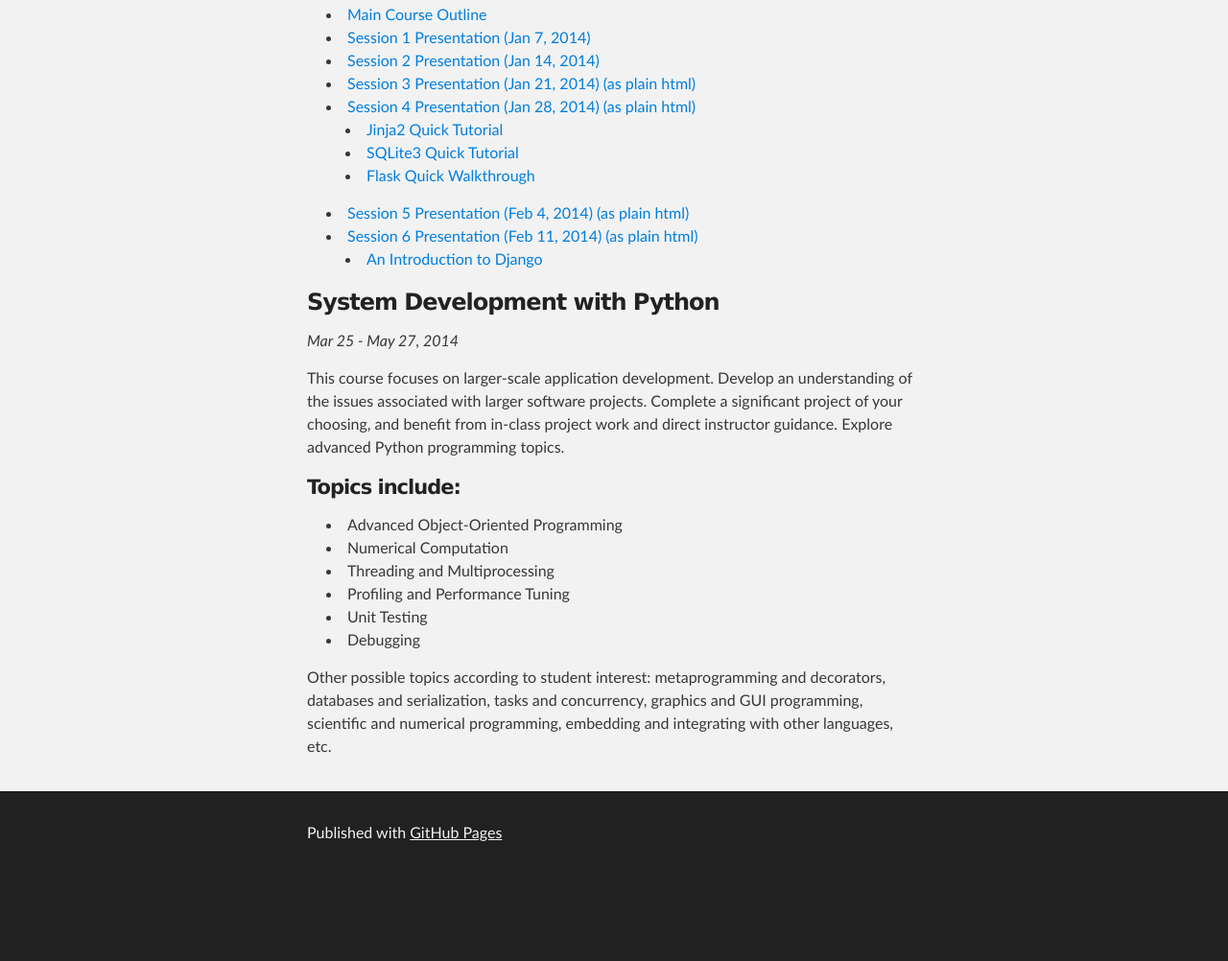
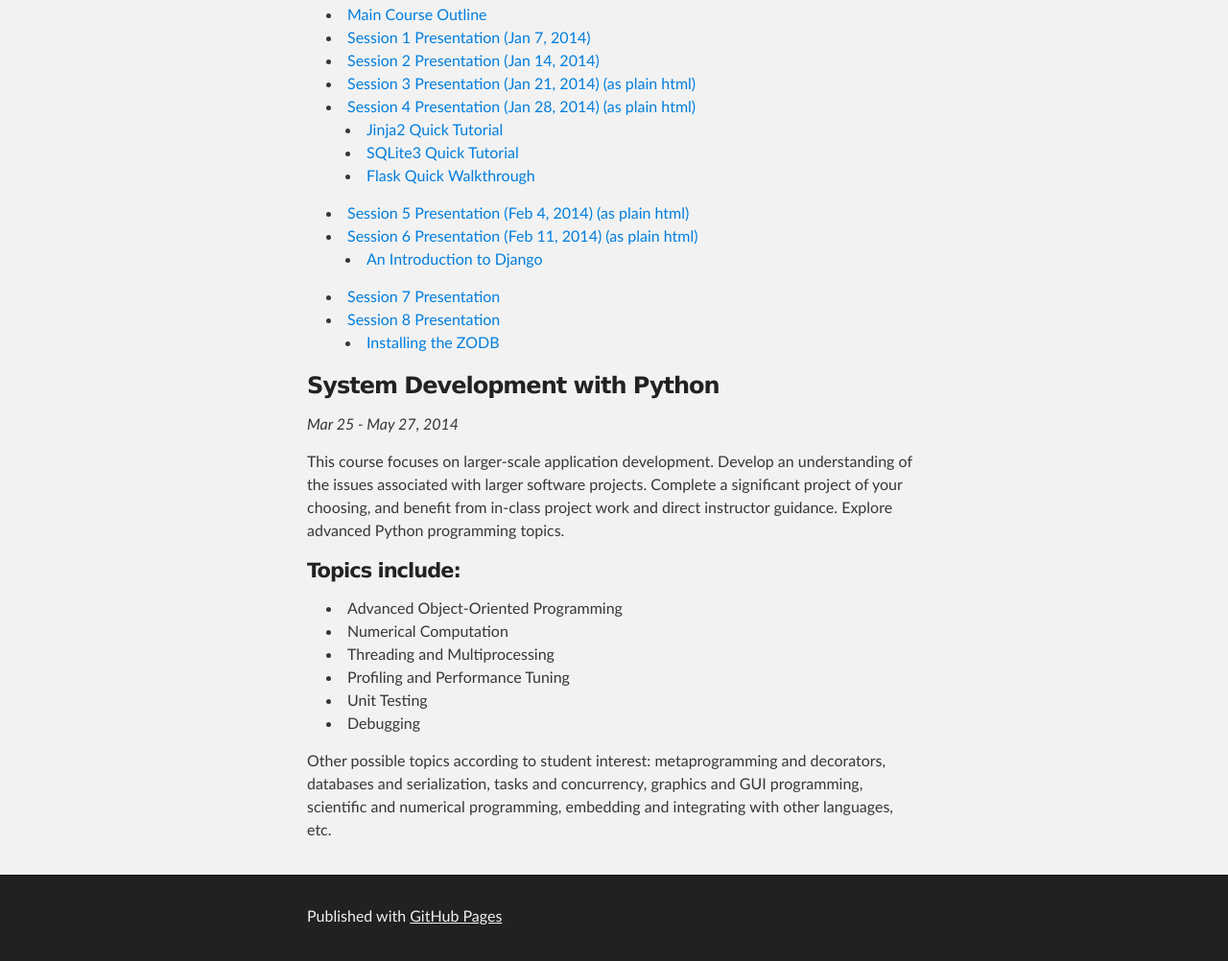
Before and after one commit to UWPCE-PythonCert/UWPCE-PythonCert.github.io, a plain HTML site: page index.html in a window 1280 px wide. Shown: the part 1407-2409 px from the top of the page at 96% size. Before the commit the page ends 2322 px from the top, so only its background shows below. Drawn offline with Linux system fonts and the light colour scheme.

Commit message:
update to include session 7, session 8 and session 8 homework reading

```diff
--- a/index.html
+++ b/index.html
@@ -123,6 +123,16 @@
               <li><a href="training.python_web/presentations/django_intro-plain.html">An Introduction to Django</a></li>
             </ul>
           </li>
+          <li><a href="training.python_web/presentations/session07.html">
+            Session 7 Presentation</a>
+          </li>
+          <li><a href="training.python_web/presentations/session08.html">
+            Session 8 Presentation</a>
+            <ul>
+              <li><a href="https://github.com/UWPCE-PythonCert/training.python_web/blob/master/resources/common/zodb-install-instructions.rst">
+                Installing the ZODB</a></li>
+            </ul>
+          </li>
         </ul>
 
         <h3>System Development with Python</h3>
```
